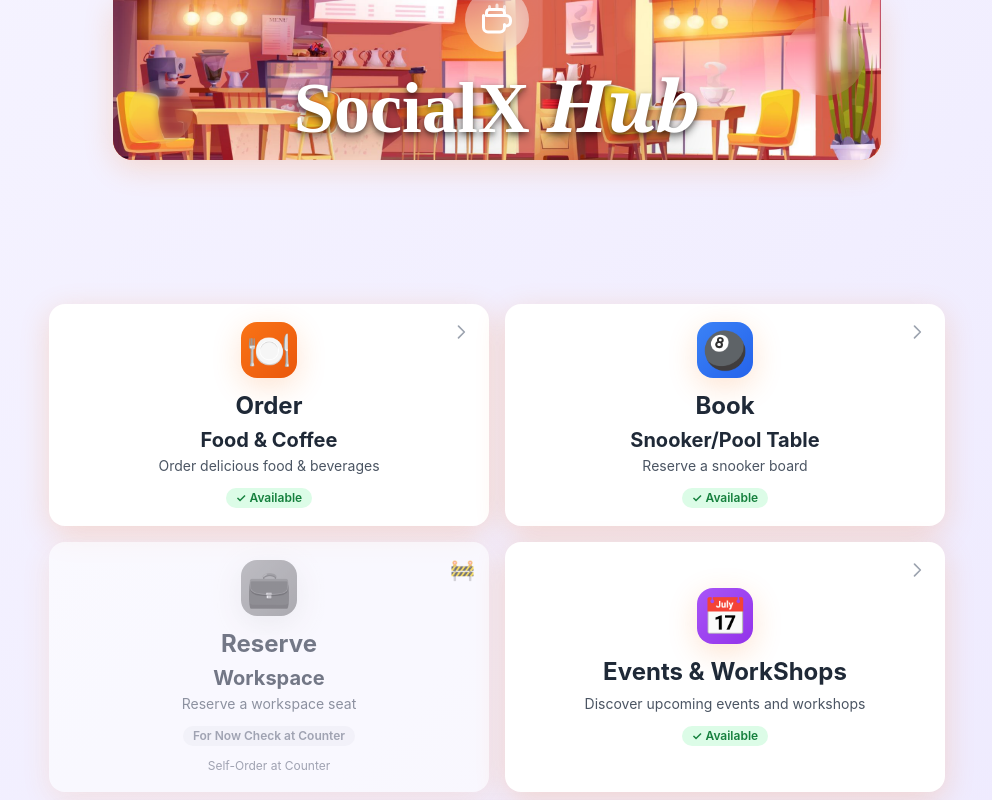
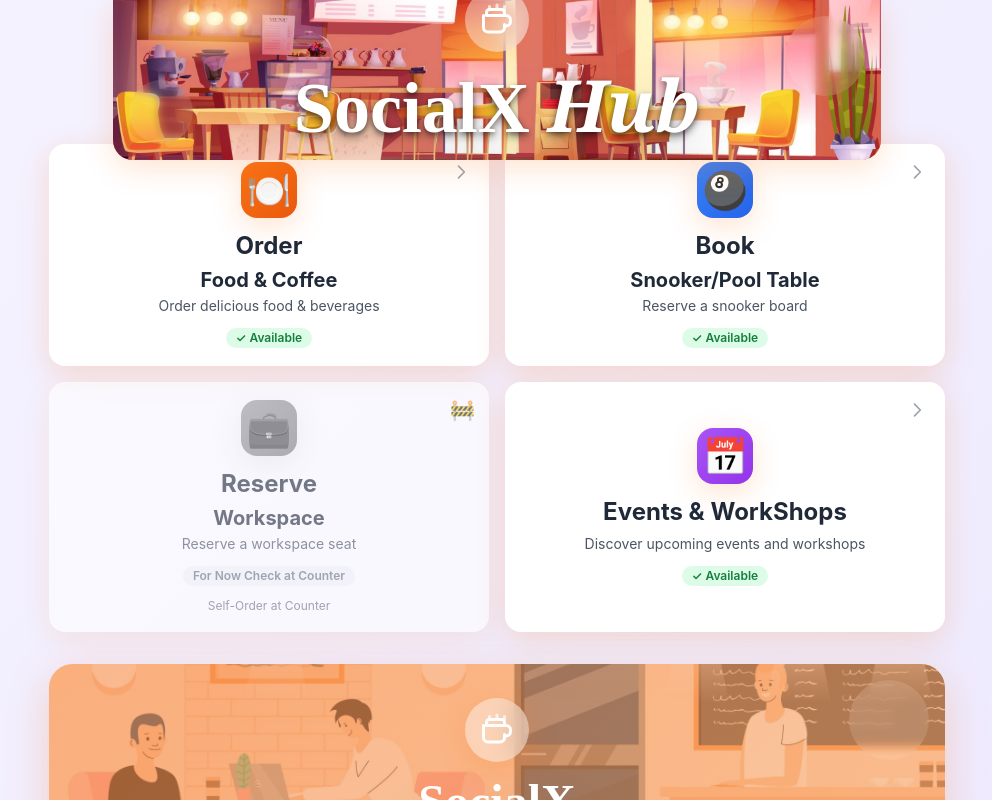
Before and after one commit to DevTechAI/DTA-SocialX-QR_Menu_POC, a Next.js app: page /book-order in a window 1280 px wide. Shown: the top 800 px of the page, without its empty margins (143-1135 px from the left). Built offline with nearby package versions, Linux system fonts and the light colour scheme.

Commit message:
header alignment spacing

```diff
--- a/app/book-order/page.tsx
+++ b/app/book-order/page.tsx
@@ -119,11 +119,11 @@ export default function BookOrderPage() {
         </div>
 
         {/* Content Container */}
-        <div className="flex-1 flex flex-col items-center justify-center px-4 sm:px-6 py-6 sm:py-8 w-full mt-4 sm:mt-6 md:mt-8">
+        <div className="flex-1 flex flex-col items-center justify-center px-4 sm:px-6 py-6 sm:py-8 w-full -mt-24 sm:-mt-28 md:-mt-32 lg:-mt-36">
           <div className="w-full max-w-4xl">
         {/* Booking Options Grid */}
         {/* Mobile: Small emoji icons in 2x2 grid */}
-        <div className="grid grid-cols-2 gap-4 md:hidden mt-4 sm:mt-6">
+        <div className="grid grid-cols-2 gap-4 md:hidden mt-16 sm:mt-18">
           {bookingOptions.map((option) => {
             // Helper function to get title parts
             const getTitleParts = () => {
@@ -225,7 +225,7 @@ export default function BookOrderPage() {
         </div>
 
         {/* Desktop: Full card layout */}
-        <div className="hidden md:grid md:grid-cols-2 gap-4 mt-16">
+        <div className="hidden md:grid md:grid-cols-2 gap-4 mt-20">
           {bookingOptions.map((option) => {
             // Helper function to get title parts
             const getTitleParts = () => {
```
